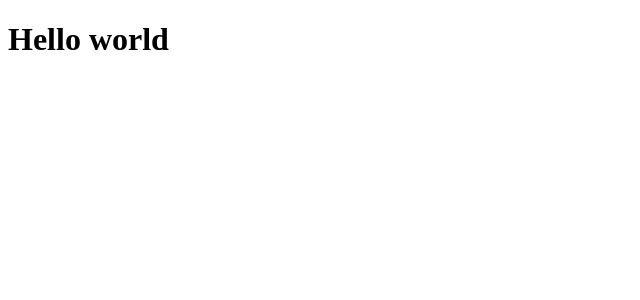
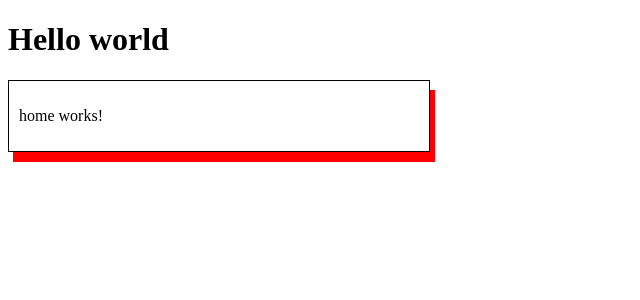
Before and after one commit to dangvth/Angular12, an Angular app: page / in a window 1280 px wide. Shown: the top 300 px of the page, without its empty margins (0-640 px from the left). Built offline with nearby package versions, Linux system fonts and the light colour scheme.

Commit message:
Component

```diff
--- a/src/app/app.component.html
+++ b/src/app/app.component.html
@@ -1 +1,2 @@
 <h1>Hello world</h1>
+<app-home></app-home>
--- a/src/app/app.module.ts
+++ b/src/app/app.module.ts
@@ -3,10 +3,12 @@
 
 import { AppRoutingModule } from './app-routing.module';
 import { AppComponent } from './app.component';
+import { HomeComponent } from './home/home.component';
 
 @NgModule({
   declarations: [
-    AppComponent
+    AppComponent,
+    HomeComponent
   ],
   imports: [
     BrowserModule,
--- /dev/null
+++ b/src/app/home/home.component.html
@@ -0,0 +1,3 @@
+<div class="example">
+    <p>home works!</p>
+</div>
--- /dev/null
+++ b/src/app/home/home.component.scss
@@ -0,0 +1,6 @@
+.example {
+    border: 1px solid;
+    padding: 10px;
+    box-shadow: 5px 10px red;
+    width: 400px;
+}
--- /dev/null
+++ b/src/app/home/home.component.ts
@@ -0,0 +1,15 @@
+import { Component, OnInit } from '@angular/core';
+
+@Component({
+  selector: 'app-home',
+  templateUrl: './home.component.html',
+  styleUrls: ['./home.component.scss']
+})
+export class HomeComponent implements OnInit {
+
+  constructor() { }
+
+  ngOnInit(): void {
+  }
+
+}
```
Also changed, not shown: 1 other file (tests, documents, lock files or other folders).
